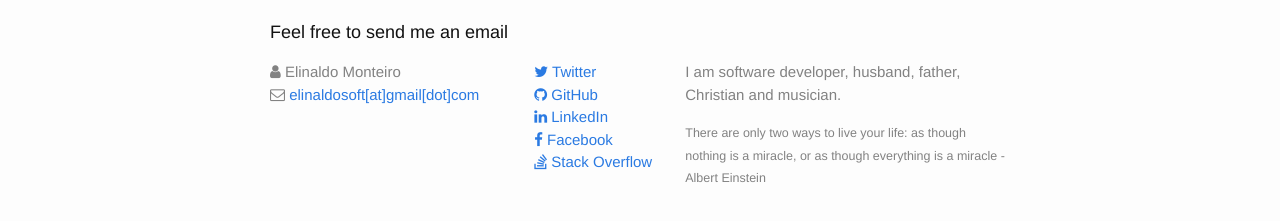
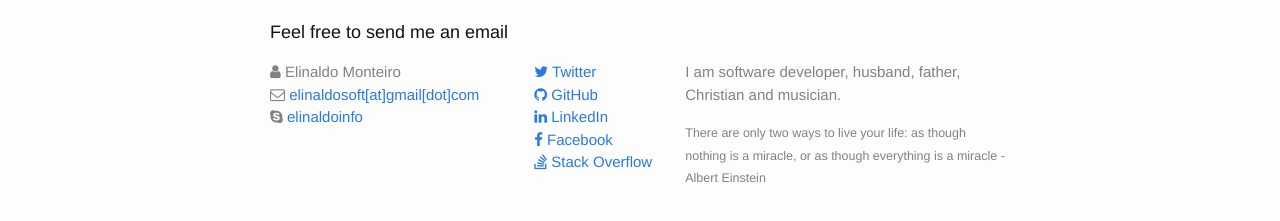
Before and after one commit to elinaldosoft/elinaldosoft.github.io, a Jekyll site: the page built from index.md, in a window 1280 px wide. Shown: the part 369-590 px from the top of the page. Built offline with Jekyll 4.4.1, drawn with Linux system fonts in a browser that asks for light colours; nearby versions of some CDN libraries; comment, search, counter and statistics services are not loaded.

Commit message:
add contact skype

```diff
--- a/_includes/footer.html
+++ b/_includes/footer.html
@@ -6,6 +6,7 @@
         <ul class="contact-list">
             <li><i class="fa fa-user" aria-hidden="true"></i> Elinaldo Monteiro</li>
             <li><i class="fa fa-envelope-o" aria-hidden="true"></i> <a href="mailto:elinaldosoft[at]gmail[dot]com">elinaldosoft[at]gmail[dot]com</a></li>
+            <li><i class="fa fa-skype" aria-hidden="true"></i> <a href="skype:elinaldoinfo?call">elinaldoinfo</a></li>
         </ul>
       </div>
       <div class="footer-col footer-col-2">
```
